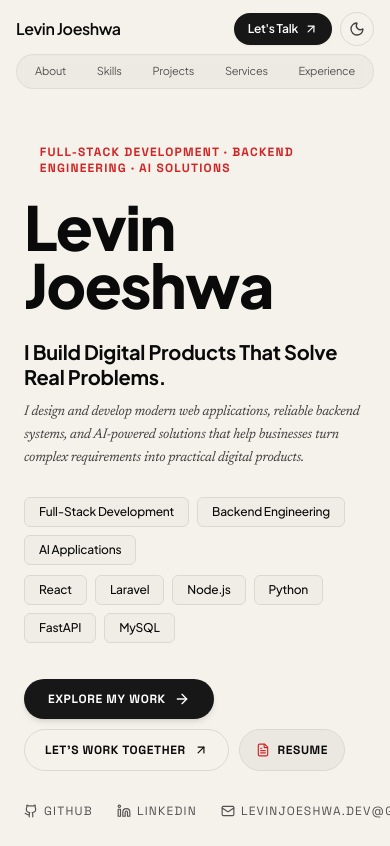
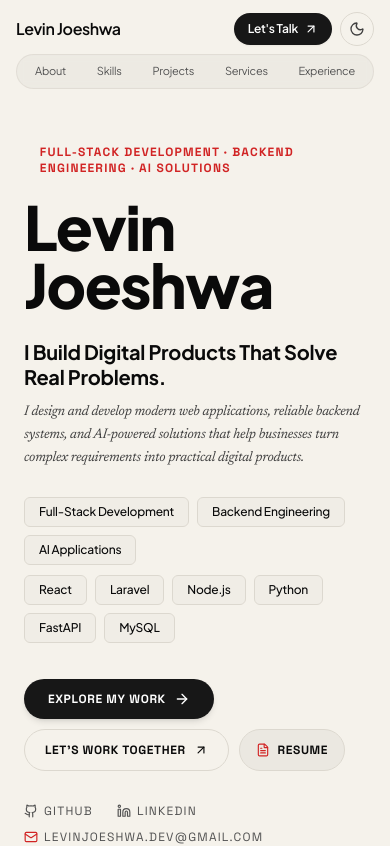
Before and after one commit to Joes005/joes_portfolio, a React (Vite) app: page / in a window 390 px wide. Shown: the top 846 px of the page. Built offline with nearby package versions, Linux system fonts and the light colour scheme; a web font is replaced by a local one.

Commit message:
refactor(hero): polish social links row with responsive wrapping, alignment, and accessibility

```diff
--- a/src/components/Pamidor/PamidorHero.jsx
+++ b/src/components/Pamidor/PamidorHero.jsx
@@ -164,31 +164,34 @@ export default function PamidorHero() {
             </div>
 
             {/* Social Proof & Direct Channels */}
-            <div className="pt-2 flex items-center gap-6 font-space text-xs text-neutral-600 dark:text-neutral-400 uppercase tracking-widest">
+            <div className="pt-2 flex flex-wrap items-center gap-x-6 gap-y-2.5 font-space text-xs text-neutral-600 dark:text-neutral-400 uppercase tracking-widest">
               <a
-                href="https://github.com"
+                href="https://github.com/Joes005"
                 target="_blank"
                 rel="noopener noreferrer"
-                className="inline-flex items-center gap-1.5 hover:text-accent transition-colors"
+                aria-label="GitHub Repository Profile - Joes005"
+                className="inline-flex items-center gap-1.5 hover:text-accent focus-visible:text-accent focus-visible:outline-none transition-colors duration-200"
               >
-                <GithubIcon className="w-3.5 h-3.5" />
+                <GithubIcon className="w-3.5 h-3.5 shrink-0" />
                 <span>GITHUB</span>
               </a>
               <a
                 href="https://linkedin.com"
                 target="_blank"
                 rel="noopener noreferrer"
-                className="inline-flex items-center gap-1.5 hover:text-accent transition-colors"
+                aria-label="LinkedIn Profile"
+                className="inline-flex items-center gap-1.5 hover:text-accent focus-visible:text-accent focus-visible:outline-none transition-colors duration-200"
               >
-                <LinkedinIcon className="w-3.5 h-3.5" />
+                <LinkedinIcon className="w-3.5 h-3.5 shrink-0" />
                 <span>LINKEDIN</span>
               </a>
               <a
                 href="mailto:levinjoeshwa.dev@gmail.com"
-                className="inline-flex items-center gap-1.5 hover:text-accent transition-colors"
+                aria-label="Send Email to levinjoeshwa.dev@gmail.com"
+                className="inline-flex items-center gap-1.5 hover:text-accent focus-visible:text-accent focus-visible:outline-none transition-colors duration-200 min-w-0"
               >
-                <Mail className="w-3.5 h-3.5" />
-                <span>LEVINJOESHWA.DEV@GMAIL.COM</span>
+                <Mail className="w-3.5 h-3.5 shrink-0 text-accent" />
+                <span className="truncate max-w-[230px] sm:max-w-none">LEVINJOESHWA.DEV@GMAIL.COM</span>
               </a>
             </div>
           </div>
```
